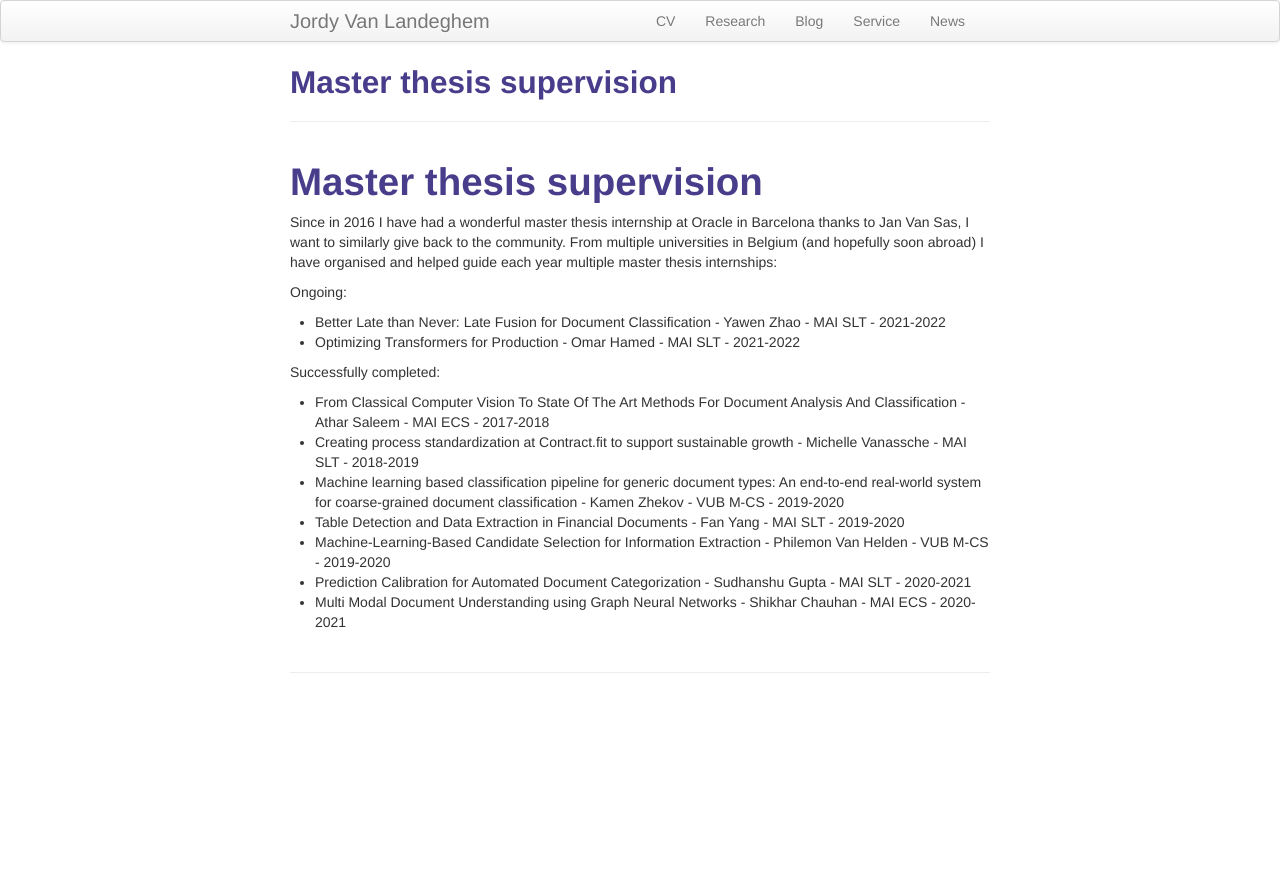
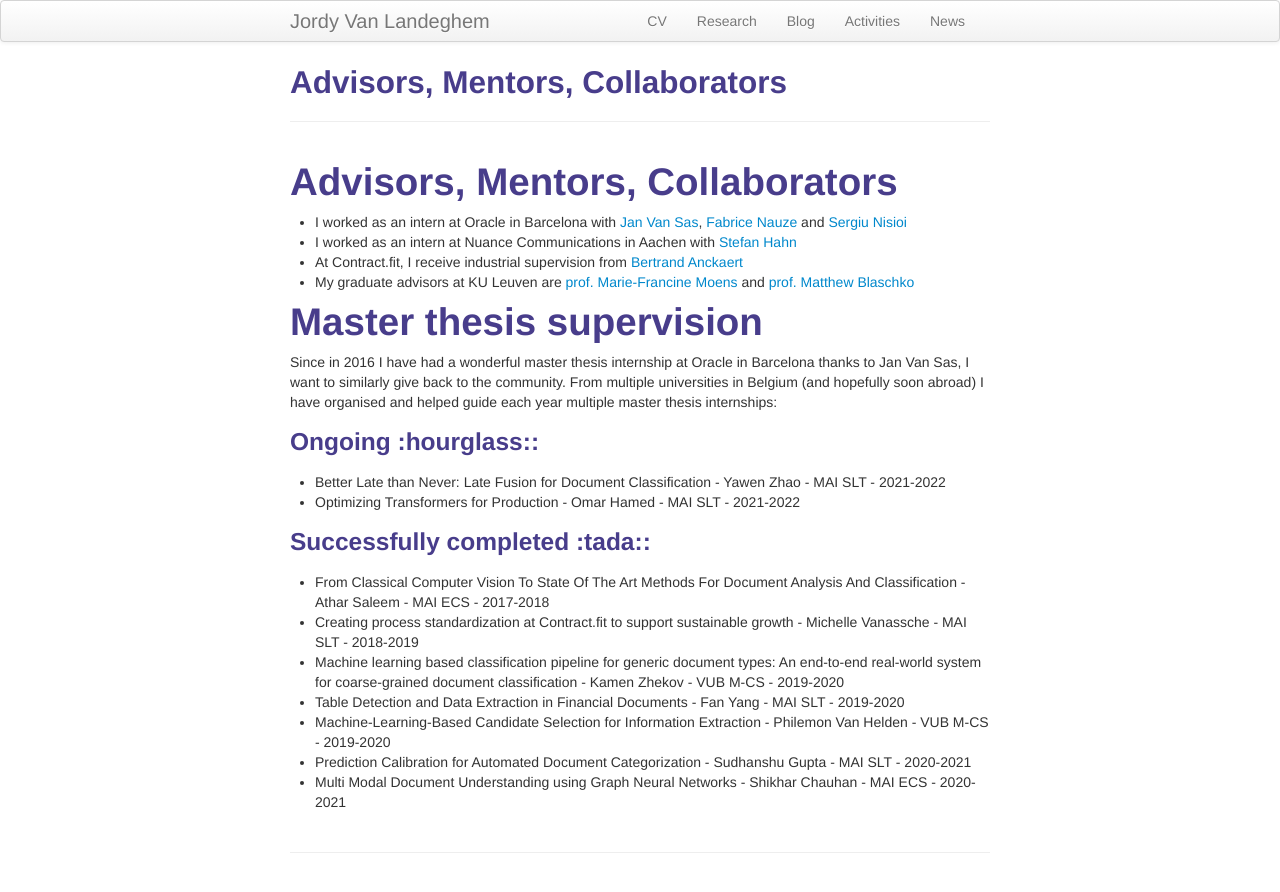
Before and after one commit to Jordy-VL/jordy-vl.github.io, a Jekyll site: the page built from pages/activities.md, in a window 1280 px wide. Shown: the top 892 px of the page. Built offline with Jekyll 4.4.1, drawn with Linux system fonts in a browser that asks for light colours; our own code applies the rules of GitHub Pages for plain Markdown files.

Commit message:
update with supervisors

```diff
--- a/_includes/themes/twitter/default.html
+++ b/_includes/themes/twitter/default.html
@@ -38,7 +38,7 @@
               <li><a href="{{ BASE_PATH }}/assets/CV.pdf">CV</a></li>
               <li><a href="{{ BASE_PATH }}/pages/research.html">Research</a></li>
               <li><a href="{{ BASE_PATH }}/pages/blog.html">Blog</a></li>
-              <li><a href="{{ BASE_PATH }}/pages/activities.html">Service</a></li>
+              <li><a href="{{ BASE_PATH }}/pages/activities.html">Activities</a></li>
               <li><a href="{{ BASE_PATH }}/pages/news.html">News</a></li>
           </ul>
         </div>
--- a/pages/activities.md
+++ b/pages/activities.md
@@ -1,14 +1,22 @@
+# Advisors, Mentors, Collaborators
+
+- I worked as an intern at Oracle in Barcelona with [Jan Van Sas](https://de.linkedin.com/in/janvansas), [Fabrice Nauze](https://nl.linkedin.com/in/fnauze) and [Sergiu Nisioi](https://scholar.google.ro/citations?user=0bqBJo8AAAAJ&hl=en)
+- I worked as an intern at Nuance Communications in Aachen with [Stefan Hahn](https://www.researchgate.net/scientific-contributions/Stefan-Hahn-71090285)
+- At Contract.fit, I receive industrial supervision from [Bertrand Anckaert](https://be.linkedin.com/in/bertrand-anckaert-37ab0a1)
+- My graduate advisors at KU Leuven are [prof. Marie-Francine Moens](https://people.cs.kuleuven.be/~sien.moens/) and [prof. Matthew Blaschko](https://homes.esat.kuleuven.be/~mblaschk/)
+
+
 # Master thesis supervision
 
 Since in 2016 I have had a wonderful master thesis internship at Oracle in Barcelona thanks to Jan Van Sas, I want to similarly give back to the community.
 From multiple universities in Belgium (and hopefully soon abroad) I have organised and helped guide each year multiple master thesis internships:
 
-Ongoing:
+### Ongoing :hourglass::
 
 * Better Late than Never: Late Fusion for Document Classification - Yawen Zhao - MAI SLT - 2021-2022
 * Optimizing Transformers for Production - Omar Hamed - MAI SLT - 2021-2022
 
-Successfully completed:
+### Successfully completed :tada::
 
 * From Classical Computer Vision To State Of The Art Methods For Document Analysis And Classification - Athar Saleem - MAI ECS - 2017-2018
 * Creating process standardization at Contract.fit to support sustainable growth - Michelle Vanassche - MAI SLT - 2018-2019
```
